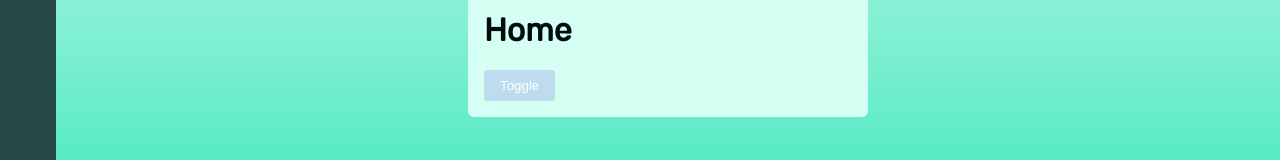
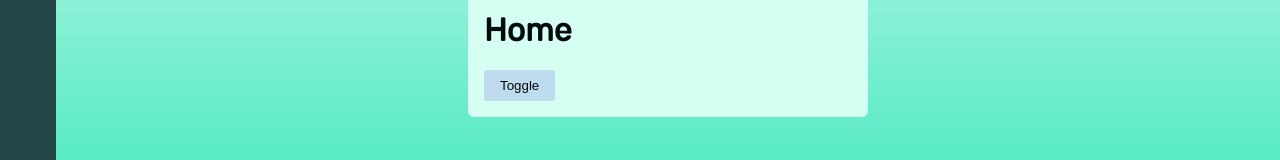
Before and after one commit to houstonmp/macrotracker-v2, a React (Vite) app: page / in a window 1280 px wide. Shown: the part 363-523 px from the top of the page. Built offline with nearby package versions, Linux system fonts and the light colour scheme.

Commit message:
Edit text-color for dark mode

```diff
--- a/src/components/UI/Button.module.css
+++ b/src/components/UI/Button.module.css
@@ -2,7 +2,7 @@
     background-color: var(--color-beta-100);
     padding: .5rem 1rem;
     border-radius: 3px;
-    color: white;
+    color: inherit
 }
 
 .button:hover {
--- a/src/index.css
+++ b/src/index.css
@@ -59,6 +59,7 @@
     --color-gamma-00: */
 
   --primary-gold-500: #F8F32B;
+  color: black;
 }
 
 /* Dark Color Scheme */
@@ -131,12 +132,16 @@
 body {
   border-top: 2vh solid var(--color-beta-500);
   background: linear-gradient(var(--color-gamma), var(--color-gamma-500));
-
   background-repeat: no-repeat;
   color: var(--color-alpha-800);
   margin: 0;
   font-family: 'Rubik', sans-serif;
   min-height: 100vh;
+
+}
+
+.dark {
+  color: white;
 }
 
 .dark {
```
